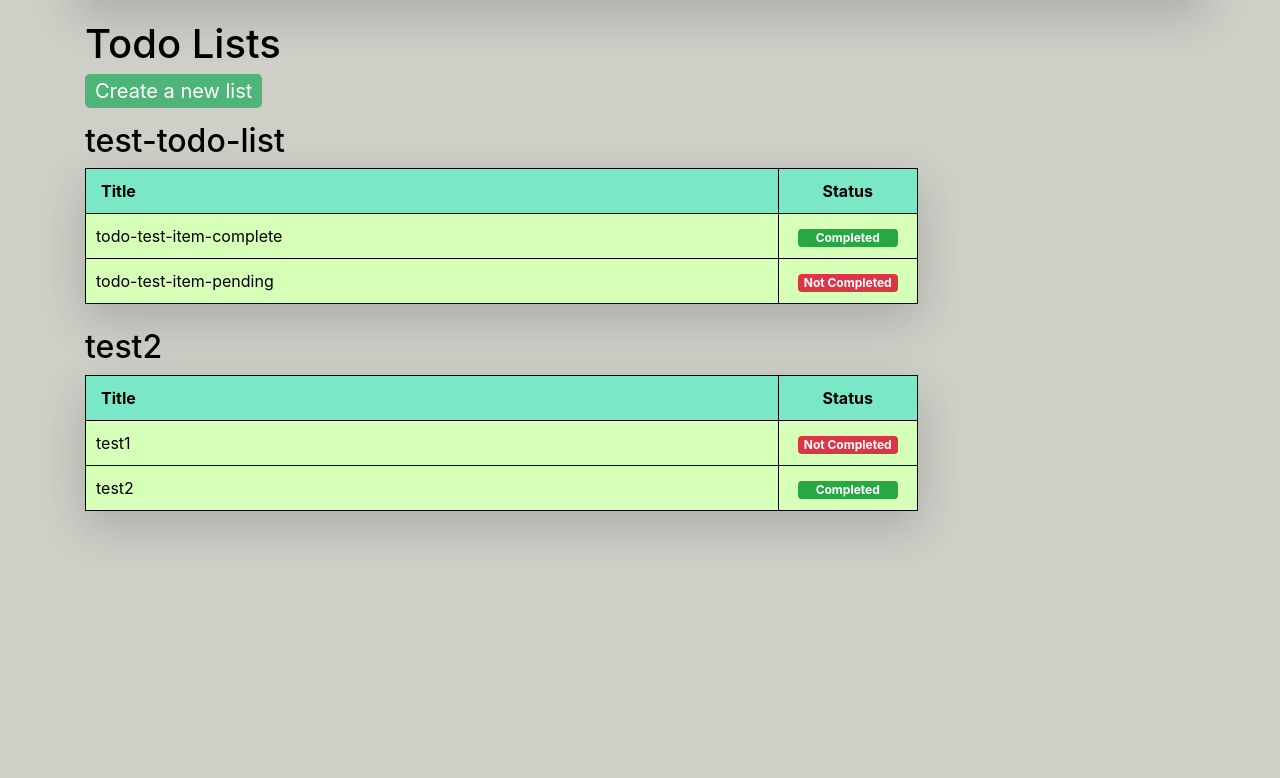
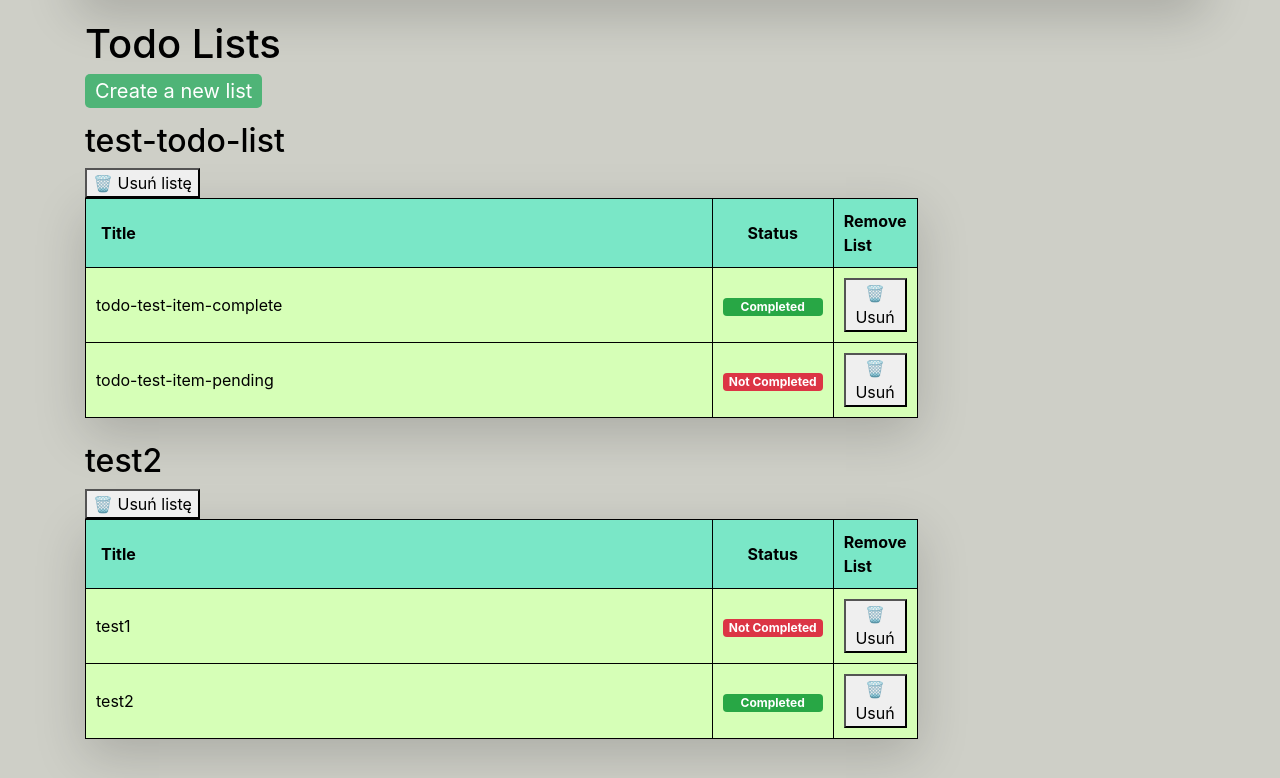
Before and after one commit to duze-elo/Django_Test, a Django app: page /todos/ in a window 1280 px wide. Shown: the part 71-849 px from the top of the page. Before the commit the page ends 608 px from the top, so only its background shows below. Run offline with Django 5.2, Linux system fonts and the light colour scheme; a user stored in the database is signed in; data comes from the database, SQL or seed files in the repository; both versions use the stored data as it was after the commit; some libraries are stand-ins or nearby versions.

Commit message:
add remove list/item

```diff
--- a/myapp/templates/todo_create.html
+++ b/myapp/templates/todo_create.html
@@ -32,7 +32,7 @@
         </div>
     </div>
 
-    <button type="button" id="add-item">Add Item</button>
+    <button type="button" id="add-item">+</button>
     <br><br>
     <button type="submit">Create List</button>
 </form>
@@ -48,7 +48,7 @@
             <label>
                 Completed? <input type="checkbox" name="completed[]" value="on">
             </label>
-            <button type="button" class="remove-item">Remove</button>
+            <button type="button" class="remove-item">-</button>
         `;
         container.appendChild(newItem);
 
@@ -58,5 +58,4 @@
     });
 </script>
 
-
 {% endblock content %}
--- a/myapp/templates/todos.html
+++ b/myapp/templates/todos.html
@@ -45,11 +45,16 @@
 
 {% for list in lists %}
     <h2>{{ list.title }}</h2>
+    <form action="{% url 'delete_todo_list' list.id %}" method="POST" style="display:inline;">
+        {% csrf_token %}
+        <button type="submit" onclick="return confirm('Cnąć tę listę?')">🗑️ Usuń listę</button>
+    </form>
     <table class="shadow-lg">
         <thead>
             <tr>
                 <th class="col-10">Title</th>
                 <th class="text-center">Status</th>
+                <th>Remove List</th>
             </tr>
         </thead>
         <tbody>
@@ -63,6 +68,12 @@
                             <span class="badge badge-danger">Not Completed</span>
                         {% endif %}
                     </td>
+                    <td class="text-center">
+                        <form action="{% url 'delete_todo_item' todo.id %}" method="POST" style="display:inline;">
+                            {% csrf_token %}
+                            <button type="submit" onclick="return confirm('Czy na pewno chcesz usunąć ten item?')">🗑️ Usuń</button>
+                        </form>
+                    </td>
                 </tr>
             {% endfor %}
         </tbody>
--- a/myapp/urls.py
+++ b/myapp/urls.py
@@ -5,4 +5,7 @@ urlpatterns = [
     path("", views.home, name="home"),
     path("todos/", views.todos, name="todos"),
     path("todos/create/", views.create_todo_list, name="todo_create"),
+    path("todos/list/delete/<int:list_id>/", views.delete_todo_list, name="delete_todo_list"),
+    path('todos/item/delete/<int:item_id>/', views.delete_todo_item, name='delete_todo_item'),
+
 ]
--- a/myapp/views.py
+++ b/myapp/views.py
@@ -1,7 +1,6 @@
-from django.shortcuts import render, redirect
+from django.shortcuts import render, redirect, get_object_or_404
 from .models import TodoItem, TodoList
 from django.contrib.auth.decorators import login_required
-from .forms.todo_create import TodoListForm, TodoItemForm
 
 # Create your views here.
 def home(request):
@@ -38,3 +37,15 @@ def create_todo_list(request):
             return redirect("todos")
 
     return render(request, "todo_create.html")
+
+@login_required
+def delete_todo_list(request, list_id):
+    todo_list = get_object_or_404(TodoList, id=list_id, user=request.user)
+    todo_list.delete()
+    return redirect('todos')
+
+@login_required
+def delete_todo_item(request, item_id):
+    todo_item = get_object_or_404(TodoItem, id=item_id, todo_list__user=request.user)
+    todo_item.delete()
+    return redirect('todos')
```
Also changed, not shown: db.sqlite3.
